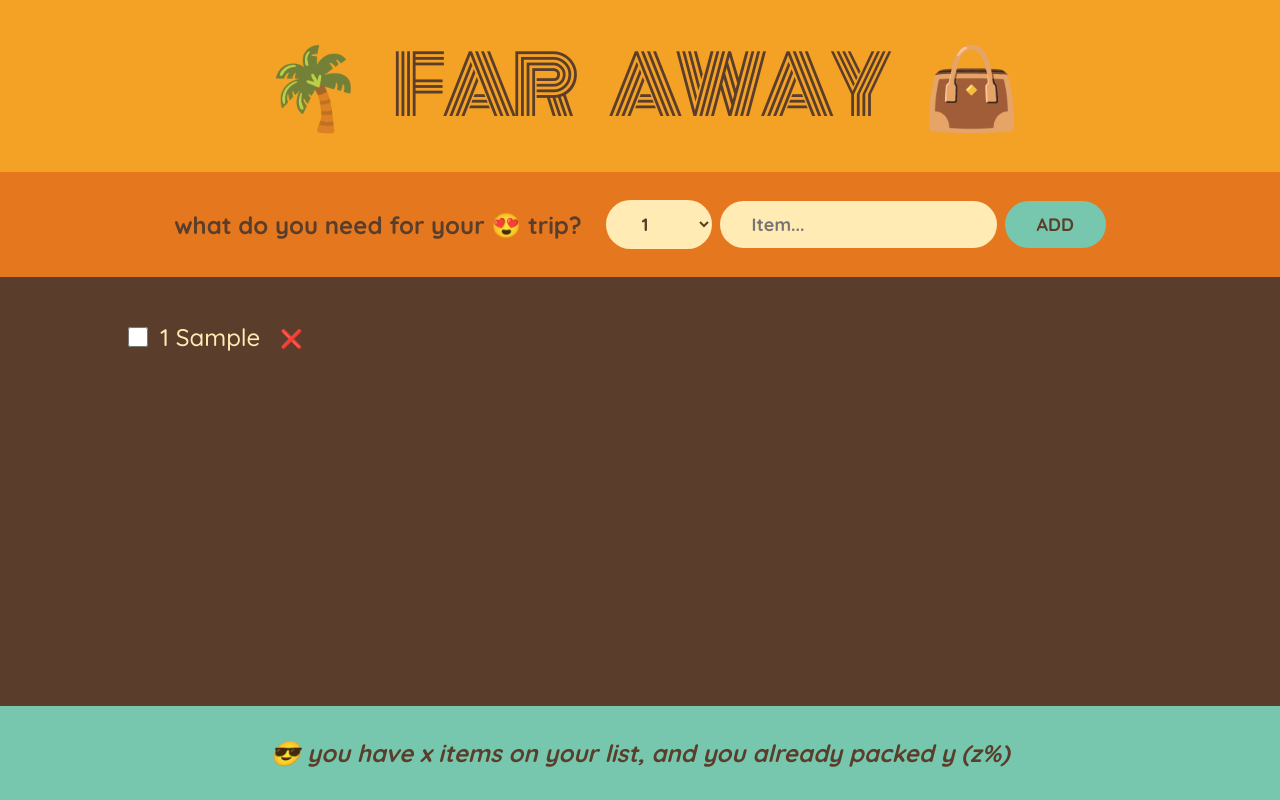
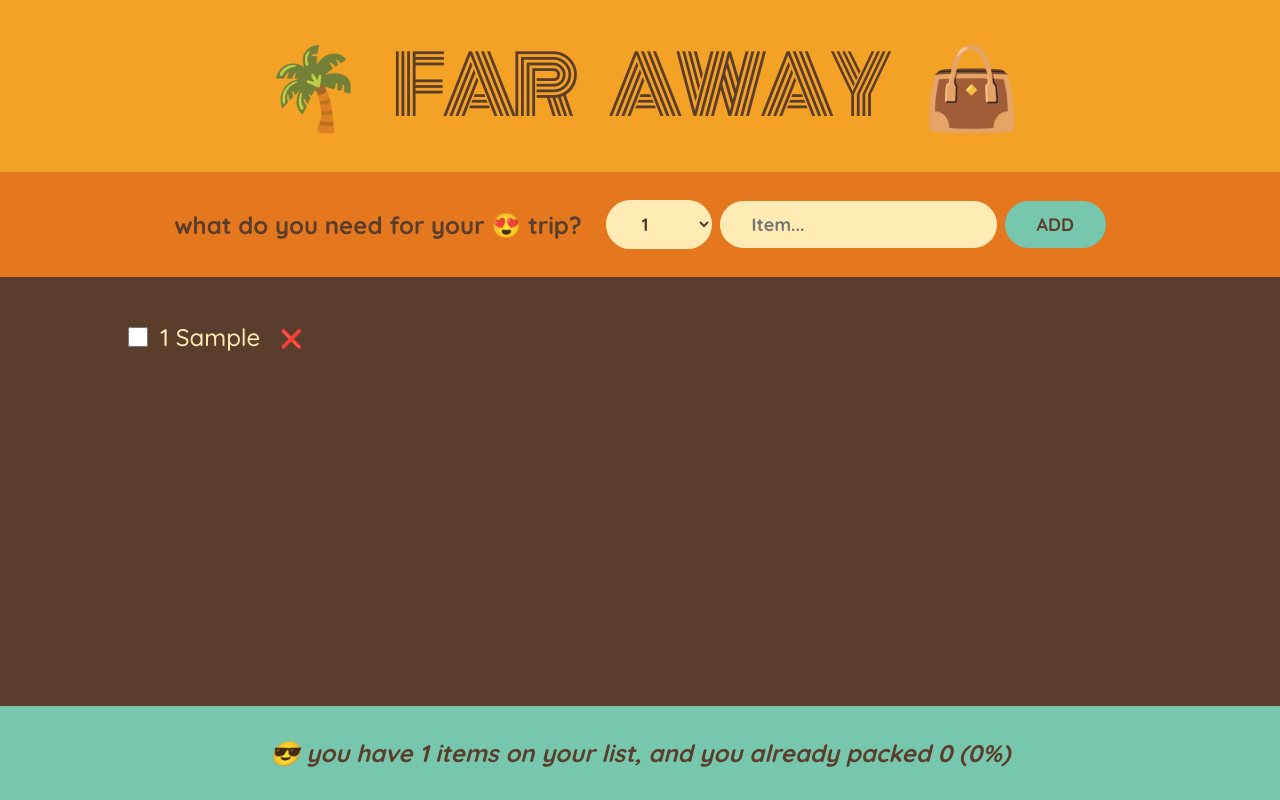
Before and after one commit to christianR15c/travel-list, a React (Create React App) app: page / in a window 1280 px wide. Both pictures are taken after typing "Sample" into the empty fields and a click on the button "ADD". Built offline with nearby package versions, Linux system fonts and the light colour scheme; the HTML template or start-up script is replaced by a standard one.

Commit message:
ft: packing statistics added

```diff
--- a/src/App.js
+++ b/src/App.js
@@ -28,7 +28,7 @@
         onDeleteItem={handleDeleteItem}
         onToggleItems={handleToggleItem}
       />
-      <Stats />
+      <Stats items={items} />
     </div>
   );
 }
@@ -112,10 +112,23 @@
   );
 }
 
-function Stats() {
+function Stats({ items }) {
+  if (!items.length)
+    return (
+      <p className="stats">Start adding some items to your packing list 🚀 </p>
+    );
+
+  const numItems = items.length;
+  const numPacked = items.filter((item) => item.packed).length;
+  const packedPercentage = Math.round((numPacked / numItems) * 100);
   return (
     <footer className="stats">
-      <em>😎 you have x items on your list, and you already packed y (z%)</em>
+      <em>
+        {packedPercentage === 100
+          ? `You got everything ready to go ✈️`
+          : `😎 you have ${numItems} items on your list, and you already packed
+        ${numPacked} (${packedPercentage}%)`}
+      </em>
     </footer>
   );
 }
```
